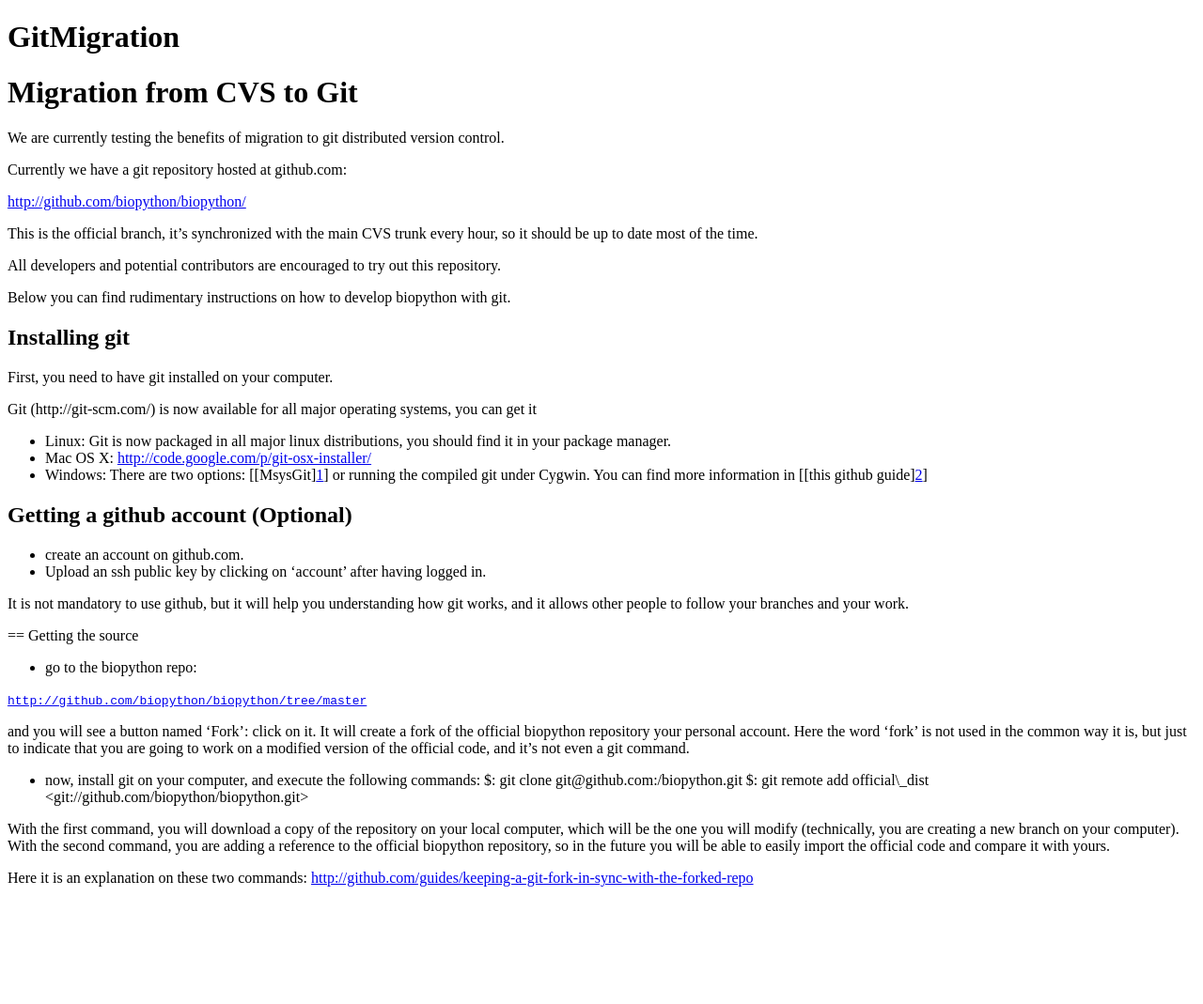
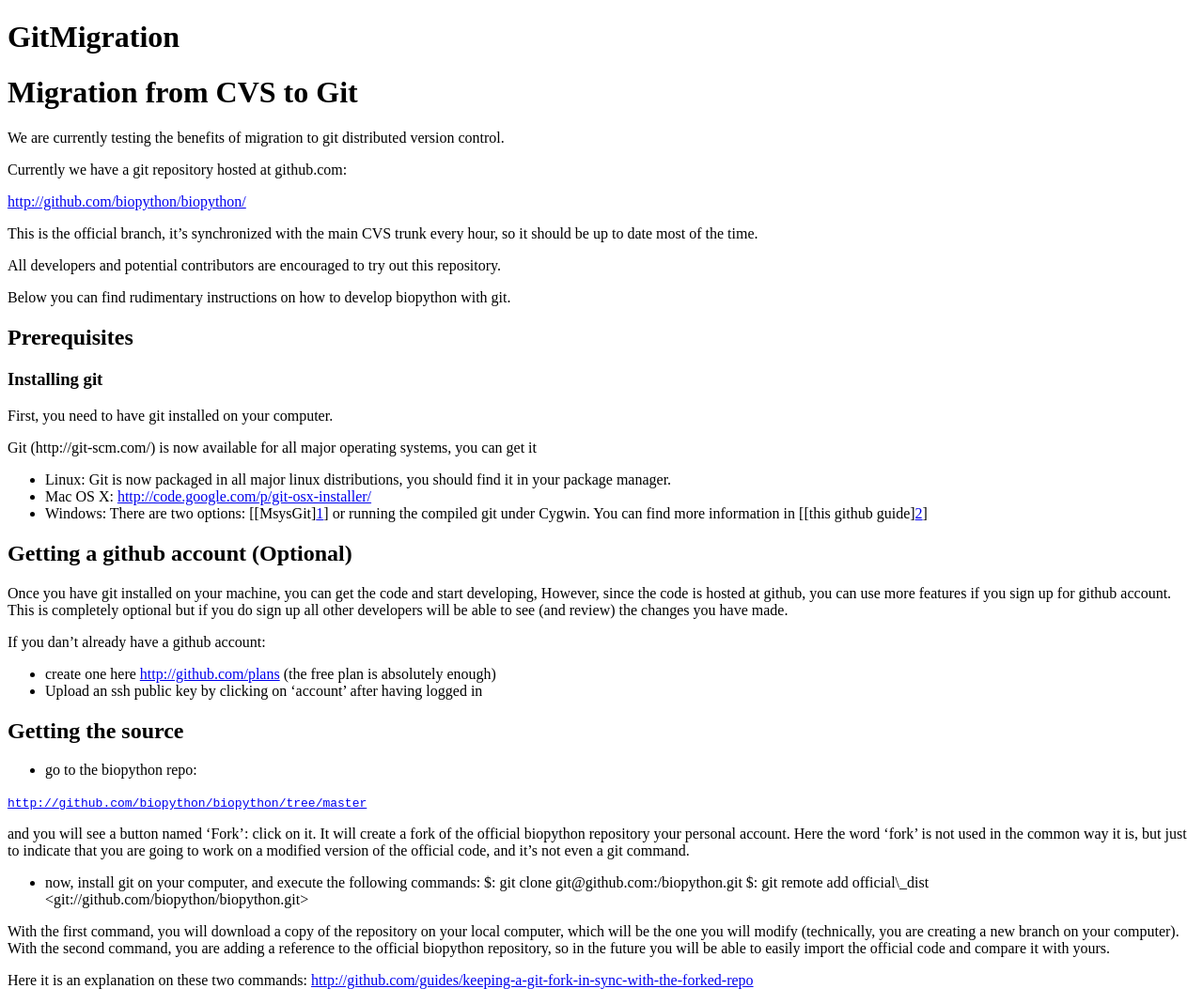
Before and after one commit to biopython/biopython.github.io, a Jekyll site: the page built from wiki/GitMigration.md, in a window 1280 px wide. Shown: the whole page at 94% size. Built offline with Jekyll 4.4.1, drawn with Linux system fonts in a browser that asks for light colours; before the commit the page ends 960 px from its top, so only the background shows below that.

Commit message:
Change to wiki page

```diff
--- a/wiki/GitMigration.md
+++ b/wiki/GitMigration.md
@@ -23,8 +23,10 @@ repository.
 Below you can find rudimentary instructions on how to develop biopython
 with git.
 
-Installing git
---------------
+Prerequisites
+-------------
+
+### Installing git
 
 First, you need to have git installed on your computer.
 
@@ -43,15 +45,21 @@ systems, you can get it
 Getting a github account (Optional)
 -----------------------------------
 
--   create an account on github.com.
+Once you have git installed on your machine, you can get the code and
+start developing, However, since the code is hosted at github, you can
+use more features if you sign up for github account. This is completely
+optional but if you do sign up all other developers will be able to see
+(and review) the changes you have made.
+
+If you dan't already have a github account:
+
+-   create one here <http://github.com/plans> (the free plan is
+    absolutely enough)
 -   Upload an ssh public key by clicking on 'account' after having
-    logged in.
+    logged in
 
-It is not mandatory to use github, but it will help you understanding
-how git works, and it allows other people to follow your branches and
-your work.
-
-== Getting the source
+Getting the source
+------------------
 
 - go to the biopython repo:
 
```
Also changed, not shown: 1 other file.
